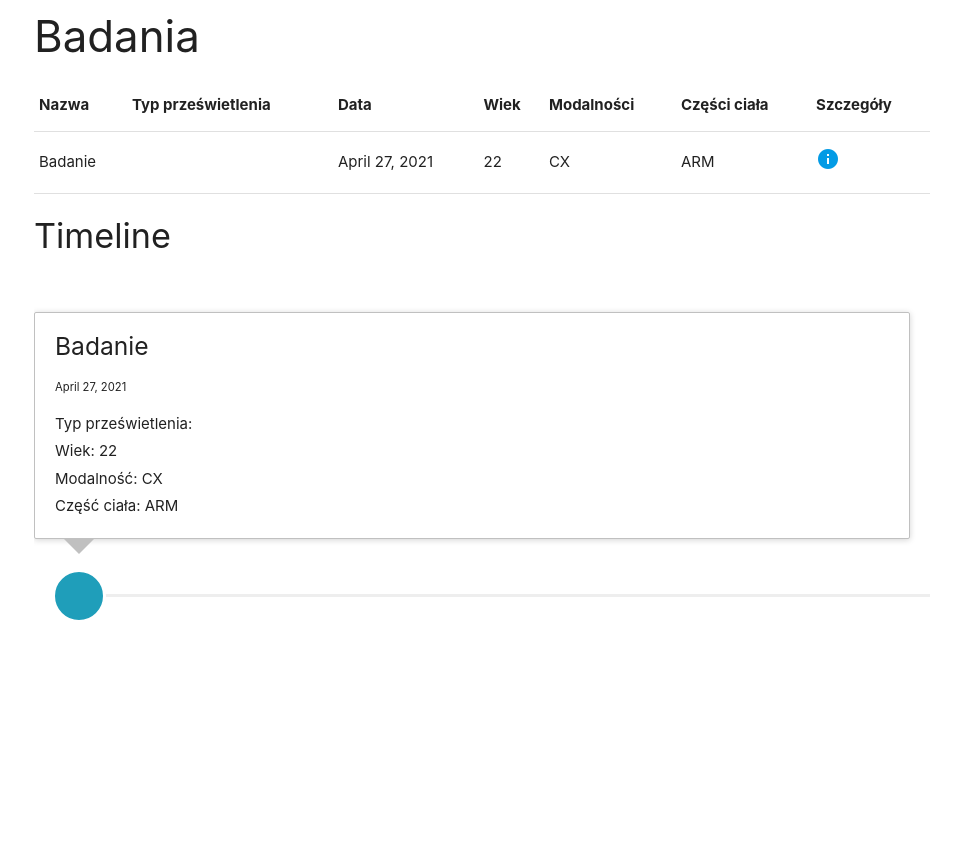
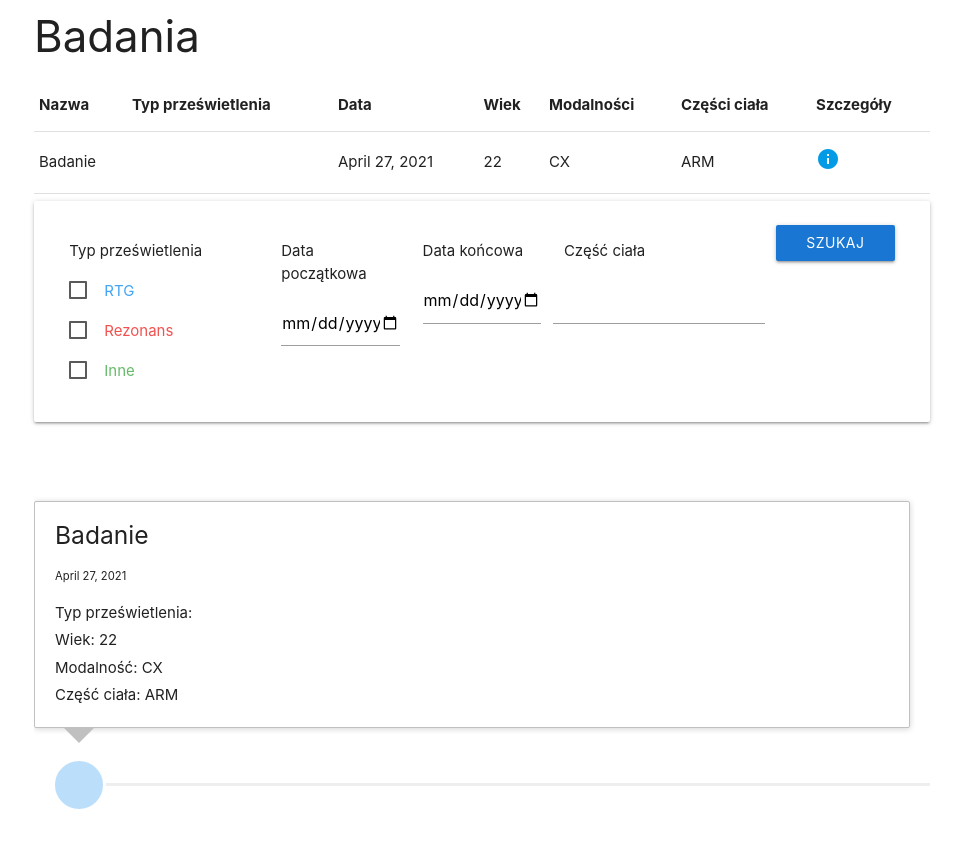
Before and after one commit to aleksanderLisiecki/projektSzpital, a Django app: page /patient/98082602793/ in a window 1280 px wide. Shown: the part 340-1200 px from the top of the page, without its empty margins (158-1121 px from the left). Before the commit the page ends 960 px from the top, so only its background shows below. Run offline with Django 3.2, Linux system fonts and the light colour scheme; data comes from the database, SQL or seed files in the repository; some libraries are stand-ins or nearby versions.

Commit message:
added filters

```diff
--- a/pacjenci/static/timeline.css
+++ b/pacjenci/static/timeline.css
@@ -17,6 +17,7 @@
 .timeline .timeline-item {
   margin-bottom: 20px;
   position: relative;
+  max-width: 300px;
 }
 .timeline .timeline-item:before,
 .timeline .timeline-item:after {
@@ -51,14 +52,14 @@
   top: 2px;
   left: 0px;
 }
-.timeline .timeline-item .timeline-badge.primary {
-  background-color: #1f9eba;
+.timeline .timeline-item .timeline-badge.rtg {
+  background-color: #bbdefb;
 }
-.timeline .timeline-item .timeline-badge.info {
-  background-color: #5bc0de;
+.timeline .timeline-item .timeline-badge.mri {
+  background-color: #ffcdd2;
 }
-.timeline .timeline-item .timeline-badge.success {
-  background-color: #59ba1f;
+.timeline .timeline-item .timeline-badge.other {
+  background-color: #c8e6c9;
 }
 .timeline .timeline-item .timeline-badge.warning {
   background-color: #d1bd10;
@@ -168,3 +169,10 @@
   bottom: 0px;
   left: 43px;
 }
+.mark-circle{
+  border-width: 3px;
+  border-radius: 50%;
+}
+.mark-circle .empty{
+  background-color: white;
+}
--- a/pacjenci/templates/main.html
+++ b/pacjenci/templates/main.html
@@ -5,6 +5,9 @@
     <title>Strona przykładowa</title>
     <link rel="stylesheet" href="https://cdnjs.cloudflare.com/ajax/libs/materialize/1.0.0/css/materialize.min.css">
     <script src="https://cdnjs.cloudflare.com/ajax/libs/materialize/1.0.0/js/materialize.min.js"></script>
+    <!-- <link href="//maxcdn.bootstrapcdn.com/bootstrap/3.3.0/css/bootstrap.min.css" rel="stylesheet" id="bootstrap-css"> -->
+    <!-- <script src="//maxcdn.bootstrapcdn.com/bootstrap/3.3.0/js/bootstrap.min.js"></script> -->
+    <!-- <script src="//code.jquery.com/jquery-1.11.1.min.js"></script> -->
     <link href="https://fonts.googleapis.com/icon?family=Material+Icons" rel="stylesheet">
 </head>
 
@@ -12,7 +15,8 @@
     <nav>
         <div class="nav-wrapper blue lighten-5">
             <ul class="left">
-                <li><a class="waves-effect waves-light btn blue darken-2" onclick="goBack()"><i class="material-icons">chevron_left</i></a></li>
+                <li><a class="waves-effect waves-light btn blue darken-2" onclick="goBack()"><i
+                            class="material-icons">chevron_left</i></a></li>
             </ul>
             <div class="container">
                 <a href="/list/" class="left brand-logo black-text">Strona główna</a>
@@ -29,8 +33,9 @@
     </div>
     <script>
         function goBack() {
-            if(window.location.href !== 'http://127.0.0.1:8000/list/')
-          window.history.back();
+            if (window.location.href !== 'http://127.0.0.1:8000/list/')
+                window.history.back();
         }
     </script>
+    <script src="https://cdnjs.cloudflare.com/ajax/libs/materialize/1.0.0/js/materialize.min.js"></script>
 </body>
--- a/pacjenci/templates/timeline.html
+++ b/pacjenci/templates/timeline.html
@@ -1,19 +1,121 @@
 {% block timeline %}
 <div>
+    <div class="row card-panel">
+        <form>
+            <div class="col s3">
+                <p>Typ prześwietlenia</p>
+
+                <p>
+                    <label>
+                        <input type="checkbox" name="rtg" />
+                        <span class="blue-text text-lighten-1">RTG</span>
+                    </label>
+                </p>
+                <p>
+                    <label>
+                        <input type="checkbox" name="resonance" />
+                        <span class="red-text text-lighten-1">Rezonans</span>
+                    </label>
+                </p>
+                <p>
+                    <label>
+                        <input type="checkbox" name="other_xray" />
+                        <span class="green-text text-lighten-1">Inne</span>
+                    </label>
+                </p>
+            </div>
+            <div class="col s2">
+                <p>Data początkowa</p>
+                <input type="date" name="start_date">
+
+            </div>
+            <div class="col s2">
+                <p>Data końcowa</p>
+                <input type="date" name="end_date">
+            </div>
+            <div class="col s3">
+                <p>Część ciała</p>
                 <div class="row">
-        <div class="col-md-12">
-            <div class="page-header">
-              <h4>Timeline</h4>
+                    <input type="text">
                 </div>
+            </div>
+            <div class="col s2 valign-wrapper">
+                <button class="btn waves-effect waves-light blue darken-2" type="submit" name="action">Szukaj
+                    <i class="material-icons right">search</i>
+                </button>
+            </div>
+        </form>
+        <!-- <div class="col s3">
+            <p>Typ prześwietlenia</p>
+            <form action="#">
+
+                <p>
+                    <label>
+                        <input type="checkbox" name="rtg" />
+                        <span class="blue-text text-lighten-1">RTG</span>
+                    </label>
+                </p>
+                <p>
+                    <label>
+                        <input type="checkbox" name="resonance" />
+                        <span class="red-text text-lighten-1">Rezonans</span>
+                    </label>
+                </p>
+                <p>
+                    <label>
+                        <input type="checkbox" name="other_xray" />
+                        <span class="green-text text-lighten-1">Inne</span>
+                    </label>
+                </p>
+            </form>
+        </div>
+        <div class="col s3">
+            <p>Data początkowa</p>
+            <form action="#">
+                <input type="date" name="start_date">
+            </form>
+
+        </div>
+        <div class="col s3">
+            <p>Data końcowa</p>
+            <form action="#">
+                <input type="date" name="end_date">
+            </form>
+        </div>
+        <div class="col s3">
+            <p>Część ciała</p>
+            <form action="#">
+                <div class="row">
+                    <div class="input-field">
+                        <textarea id="textarea1" class="materialize-textarea" name="body_part"></textarea>
+                    </div>
+                    <input type="text">
+                </div>
+            </form>
+        </div> -->
+        <!-- <div class="col s2">
+            <form action="#">
+                <div class="row">
+                    <div class="input-field col s12">
+                        <textarea id="textarea1" class="materialize-textarea"></textarea>
+                        <label for="textarea1">Textarea</label>
+                    </div>
+                </div>
+            </form>
+        </div> -->
+    </div>
+    <div class="row"></div>
+
     <div style="display:inline-block;width:100%;overflow-y:auto;padding-top:40px;">
         <ul class="timeline timeline-horizontal">
             {% for studies in patient_studies %}
             <li class="timeline-item">
-                    <div class="timeline-badge primary"><i class="glyphicon glyphicon-check"></i></div>
+                <div class="timeline-badge rtg"><i class="glyphicon glyphicon-check"></i></div>
                 <div class="timeline-panel">
                     <div class="timeline-heading">
                         <h5 class="timeline-title">{{studies.name}}</h5>
-                            <p><small class="text-muted"><i class="glyphicon glyphicon-time"></i>{{studies.study_date}}</small></p>
+                        <p><small class="text-muted"><i
+                                    class="glyphicon glyphicon-time"></i>{{studies.study_date}}</small></p>
                     </div>
                     <div class="timeline-body">
                         <p>Typ prześwietlenia: {{studies.xray_type}}</p>
@@ -26,7 +128,19 @@
             {% endfor %}
         </ul>
     </div>
+
 </div>
 </div>
-</div>
+<script>
+    document.addEventListener('DOMContentLoaded', function () {
+        var elems = document.querySelectorAll('.datepicker');
+        var instances = M.Datepicker.init(elems, options);
+    });
+
+    // Or with jQuery
+
+    $(document).ready(function () {
+        $('.datepicker').datepicker();
+    });
+</script>
 {% endblock timeline %}
--- a/pacjenci/views.py
+++ b/pacjenci/views.py
@@ -20,6 +20,9 @@ def patient_info(request, id):
         'patient_data' : patient_data,
         'patient_studies' : patient_studies
     }
+    rtg_on = request.GET.get('rtg')
+
+    print(rtg_on)
     return render(request, 'patient_info.html', data)
 
 def studies_info(request, id):
```
Lines whose indentation alone changed are shown as unchanged.
